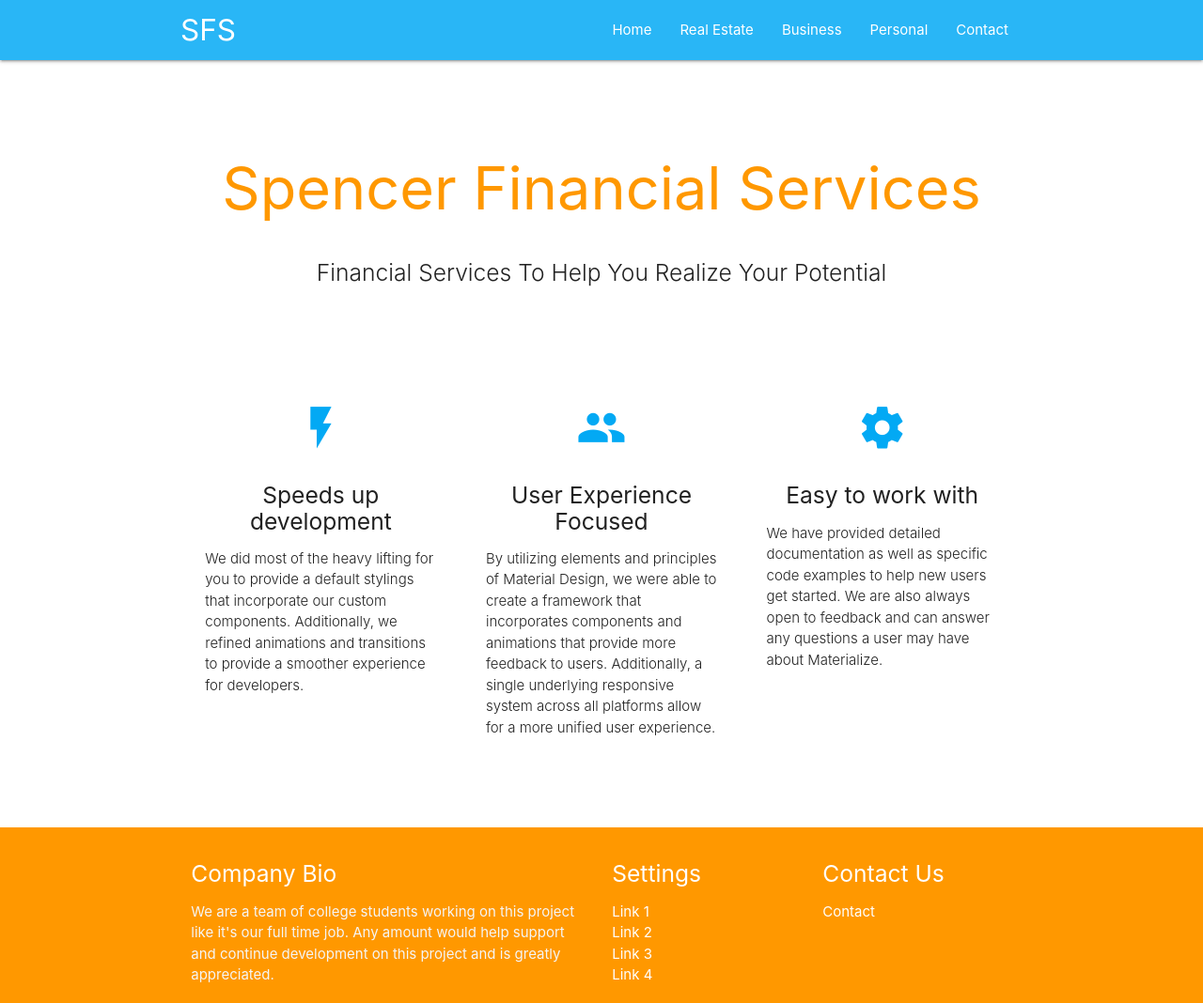
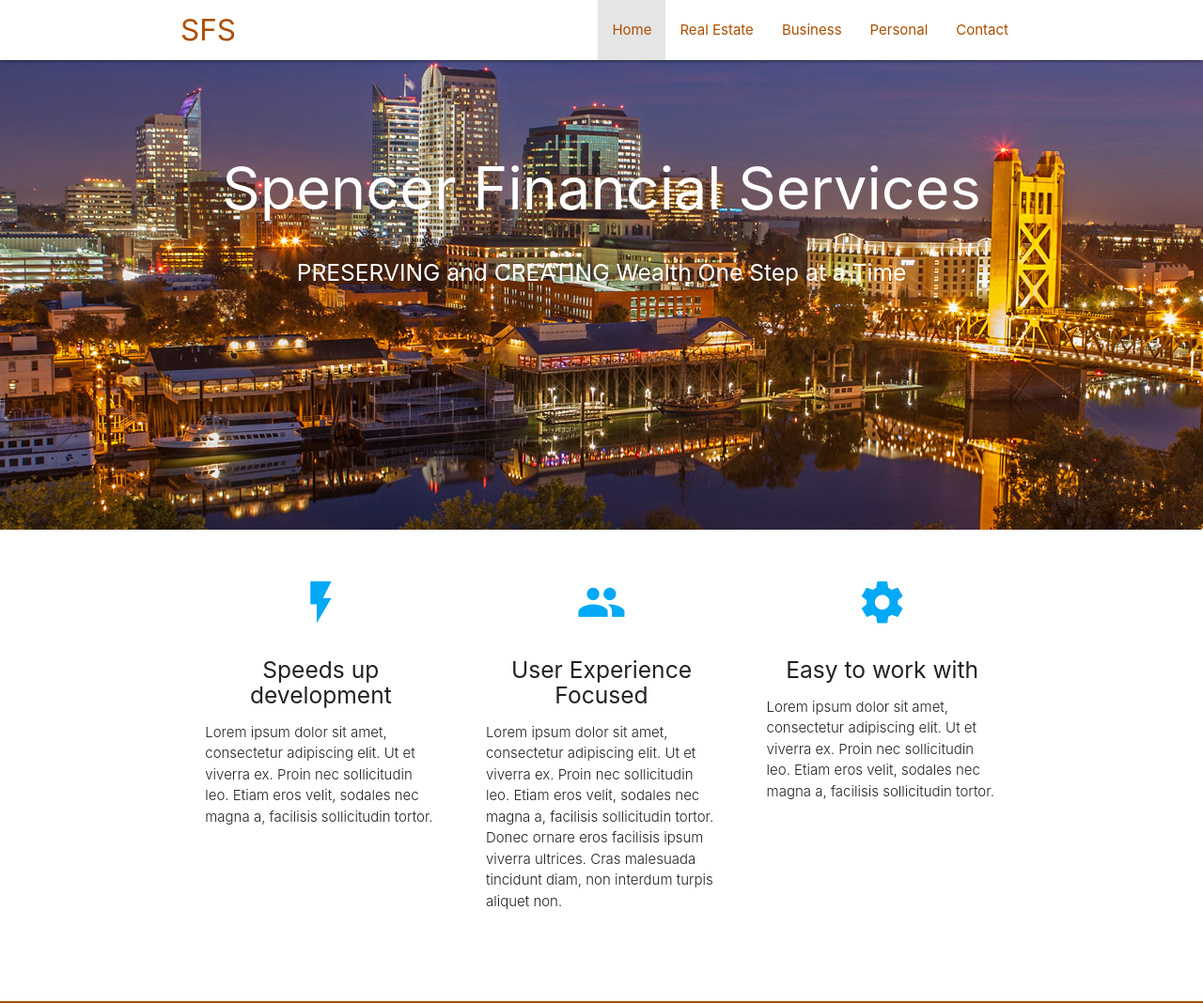
Before and after one commit to gngolf/spencerFinancial, a plain HTML site: page index.html in a window 1280 px wide. Shown: the top 1068 px of the page at 94% size. Drawn offline with nearby package versions, Linux system fonts and the light colour scheme.

Commit message:
made changes

```diff
--- a/css/style.css
+++ b/css/style.css
@@ -12,3 +12,13 @@
 .icon-block .material-icons {
 	font-size: inherit;
 }
+.navi {
+	background-color: #fff !important;
+	color: #AC4E00 !important;
+}
+nav a{
+	color: #AC4E00 !important;
+}
+.orange{
+	background-color: #AC4E00 !important;
+}
--- a/index.html
+++ b/index.html
@@ -9,12 +9,14 @@
   <link href="https://fonts.googleapis.com/icon?family=Material+Icons" rel="stylesheet">
   <link href="css/materialize.css" type="text/css" rel="stylesheet" media="screen,projection"/>
   <link href="css/style.css" type="text/css" rel="stylesheet" media="screen,projection"/>
+  <script src="https://ajax.googleapis.com/ajax/libs/jquery/3.4.1/jquery.min.js"></script>
 </head>
 <body>
-  <nav class="light-blue lighten-1" role="navigation">
+  <div class="navbar-fixed">
+    <nav class="navi" role="navigation">
       <div class="nav-wrapper container"><a id="logo-container" href="#" class="brand-logo">SFS</a>
         <ul class="right hide-on-med-and-down">
-        <li><a href="index.html">Home</a></li>
+          <li class ="active"><a href="index.html">Home</a></li>
           <li><a href="realEstate.html">Real Estate</a></li>
           <li><a href="business.html">Business</a></li>
           <li><a href="personal.html">Personal</a></li>
@@ -31,12 +33,17 @@
         <a href="#" data-target="nav-mobile" class="sidenav-trigger"><i class="material-icons">menu</i></a>
       </div>
     </nav>
-  <div class="section no-pad-bot" id="index-banner">
+  </div>
+  <div id="index-banner" class="parallax-container">
+    <div class="section no-pad-bot">
       <div class="container">
         <br><br>
-      <h1 class="header center orange-text">Spencer Financial Services</h1>
+        <div class="header-background">
+          <h1 class="header center white-text">Spencer Financial Services</h1>
           <div class="row center">
-        <h5 class="header col s12 light">Financial Services To Help You Realize Your Potential</h5>
+            <!-- <h5 class="header col s12 light white-text">Financial Services To Help You Realize Your Potential</h5> -->
+            <h5 class="header col s12 light white-text"><b>PRESERVING and CREATING Wealth One Step at a Time</b></h5>
+          </div>
         </div>
         <!-- <div class="row center">
           <a href="http://materializecss.com/getting-started.html" id="download-button" class="btn-large waves-effect waves-light orange">Get Started</a>
@@ -45,6 +52,13 @@
 
       </div>
     </div>
+    <div class="parallax"><img src="Sacramento_Skyline_at_Night.jpg" alt="Unsplashed background img 1"></div>
+  </div>
+
+
+
+
+
 
 
   <div class="container">
@@ -57,7 +71,7 @@
             <h2 class="center light-blue-text"><i class="material-icons">flash_on</i></h2>
             <h5 class="center">Speeds up development</h5>
 
-            <p class="light">We did most of the heavy lifting for you to provide a default stylings that incorporate our custom components. Additionally, we refined animations and transitions to provide a smoother experience for developers.</p>
+            <p class="light">Lorem ipsum dolor sit amet, consectetur adipiscing elit. Ut et viverra ex. Proin nec sollicitudin leo. Etiam eros velit, sodales nec magna a, facilisis sollicitudin tortor.</p>
           </div>
         </div>
 
@@ -66,7 +80,7 @@
             <h2 class="center light-blue-text"><i class="material-icons">group</i></h2>
             <h5 class="center">User Experience Focused</h5>
 
-            <p class="light">By utilizing elements and principles of Material Design, we were able to create a framework that incorporates components and animations that provide more feedback to users. Additionally, a single underlying responsive system across all platforms allow for a more unified user experience.</p>
+            <p class="light">Lorem ipsum dolor sit amet, consectetur adipiscing elit. Ut et viverra ex. Proin nec sollicitudin leo. Etiam eros velit, sodales nec magna a, facilisis sollicitudin tortor. Donec ornare eros facilisis ipsum viverra ultrices. Cras malesuada tincidunt diam, non interdum turpis aliquet non. </p>
           </div>
         </div>
 
@@ -75,7 +89,7 @@
             <h2 class="center light-blue-text"><i class="material-icons">settings</i></h2>
             <h5 class="center">Easy to work with</h5>
 
-            <p class="light">We have provided detailed documentation as well as specific code examples to help new users get started. We are also always open to feedback and can answer any questions a user may have about Materialize.</p>
+            <p class="light">Lorem ipsum dolor sit amet, consectetur adipiscing elit. Ut et viverra ex. Proin nec sollicitudin leo. Etiam eros velit, sodales nec magna a, facilisis sollicitudin tortor.</p>
           </div>
         </div>
       </div>
@@ -89,7 +103,7 @@
       <div class="row">
         <div class="col l6 s12">
           <h5 class="white-text">Company Bio</h5>
-          <p class="grey-text text-lighten-4">We are a team of college students working on this project like it's our full time job. Any amount would help support and continue development on this project and is greatly appreciated.</p>
+          <p class="grey-text text-lighten-4">Lorem ipsum dolor sit amet, consectetur adipiscing elit. Ut et viverra ex. Proin nec sollicitudin leo. Etiam eros velit, sodales nec magna a, facilisis sollicitudin tortor. Donec ornare eros facilisis ipsum viverra ultrices. Cras malesuada tincidunt diam, non interdum turpis aliquet non.</p>
 
 
         </div>
--- a/js/init.js
+++ b/js/init.js
@@ -5,3 +5,7 @@
 
   }); // end of document ready
 })(jQuery); // end of jQuery name space
+
+$(document).ready(function(){
+    $('.parallax').parallax();
+  });
```
Also changed, not shown: business.html (+66 -11 lines), contact.html (+4 -2 lines), personal.html (+5 -3 lines), realEstate.html (+16 -3 lines), Sacramento_Skyline_at_Night.jpg (added), background1.jpg (added). Lines whose indentation alone changed are shown as unchanged.
